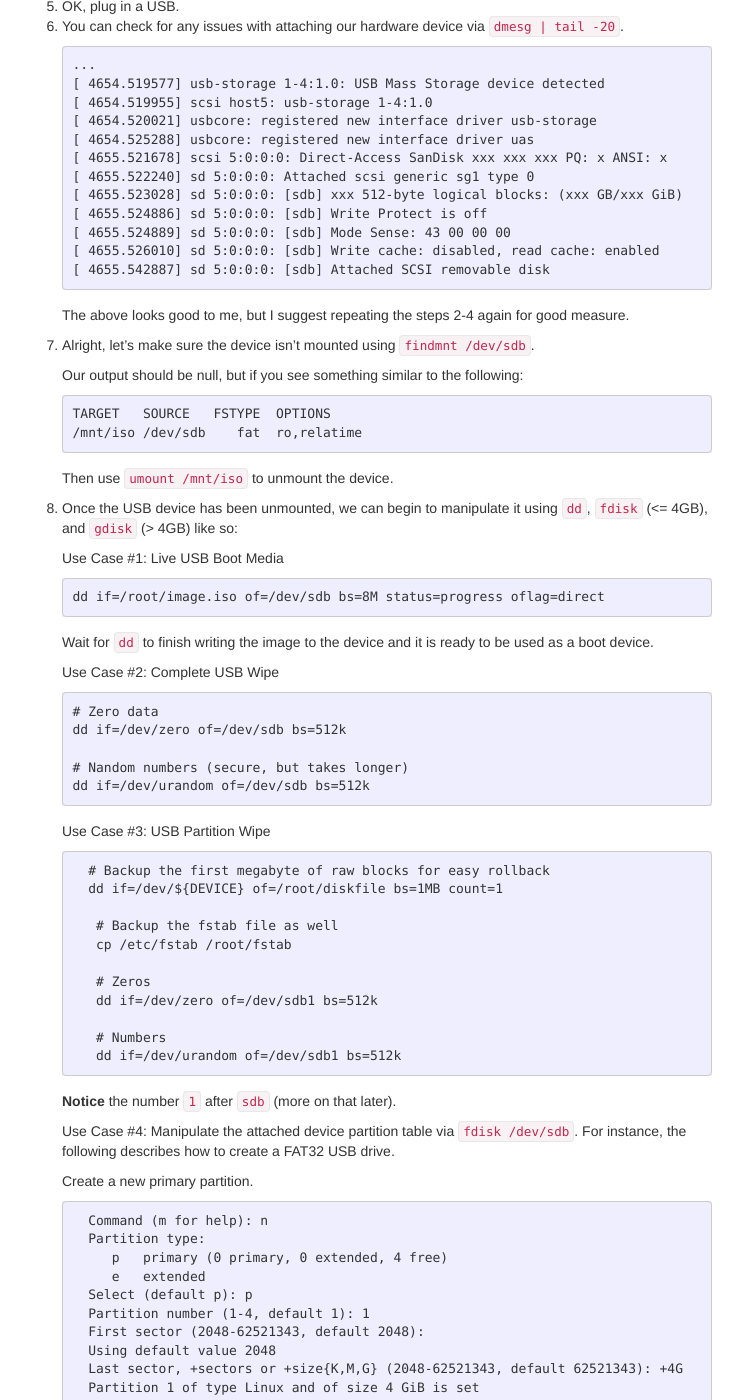
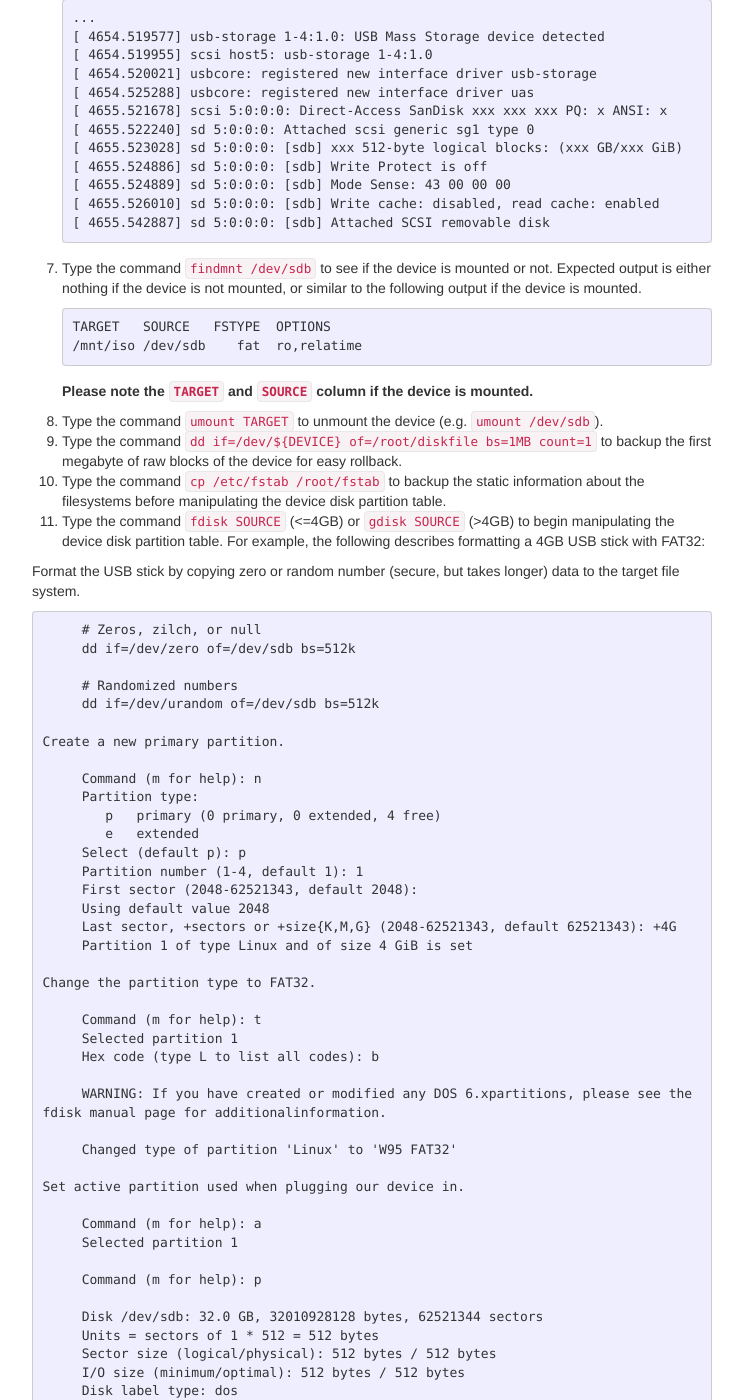
Before and after one commit to ecwpz91/ecwpz91.github.io, a Jekyll site: the page built from _posts/2018-03-06-USB Stick Command Line Utilities.md, in a window 1280 px wide and 1400 px high, scrolled down 1422 px. Shown: the whole window, without its empty margins (268-1011 px from the left). Built offline with Jekyll 4.4.1, drawn with Linux system fonts in a browser that asks for light colours; nearby versions of some CDN libraries; some of the changed text lies outside the part shown.

Commit message:
Checkpoint

```diff
--- a/_posts/2018-03-06-USB Stick Command Line Utilities.md
+++ b/_posts/2018-03-06-USB Stick Command Line Utilities.md
@@ -6,13 +6,12 @@
 
 # Problem
 
-The following describes some command line utilities encountered when dealing with USB devices on an installation of RHEL/CentOS.
+The following describes some command line utilities encountered when dealing with USB devices on an installation of Fedora/RHEL/CentOS.
 
 # Solution
 
-1. Before plugging in a USB stick (done later), open a terminal, login as root via `su -`.
-
-2. First issue `df -HT` to list our system's currently attached mount points.
+1. Open a terminal and type the command `su -` to login as root user.
+2. Type the command `df -HT` to get the list of attached mount points.
 
        Filesystem            Type      Size  Used Avail Use% Mounted on
        /dev/mapper/rhel-root xfs       xxxG  xxxG   xxG   x% /
@@ -25,7 +24,7 @@
        tmpfs                 tmpfs     xxxG     x  xxxG   x% /run/user/0
        tmpfs                 tmpfs     xxxG     x  xxxG   x% /run/user/543218
 
-3. Next type `lsblk -f` to examine the list of attached block devices.
+3. Type the command `lsblk -f` to get the list of attached block devices.
 
        NAME          FSTYPE      LABEL UUID                      MOUNTPOINT
        sda
@@ -35,7 +34,7 @@
          ├─rhel-swap swap              xxx-xxx-xxx-xxx-xxx-xxx   [SWAP]
          └─rhel-home xfs               xxx-xxx-xxx-xxx-xxx-xxx   /home
 
-4. Then get the list of attached disk partitions to our system using `fdisk -l`.
+4. Type the command `fdisk -l` to get list of attached disk partitions.
 
        Disk /dev/sda: xxx GB, xxx bytes, xxx sectors
        Units = sectors of 1 * 512 = 512 bytes
@@ -44,29 +43,27 @@
        Disk label type: dos
        Disk identifier: 0x0006f012
 
-          Device Boot      Start         End      Blocks   Id  System
-       /dev/sda1   *         xxx         xxx         xxx   83  Linux
-       /dev/sda2             xxx         xxx         xxx   8e  Linux LVM
+       Device Boot      Start         End      Blocks   Id  System
+       /dev/sda1   *      xxx         xxx         xxx   83  Linux
+       /dev/sda2          xxx         xxx         xxx   8e  Linux LVM
 
        Disk /dev/mapper/rhel-root: xxx GB, xxx bytes, xxx sectors
        Units = sectors of 1 * 512 = 512 bytes
        Sector size (logical/physical): 512 bytes / 512 bytes
        I/O size (minimum/optimal): 512 bytes / 512 bytes
 
-
        Disk /dev/mapper/rhel-swap: xxx GB, xxx bytes, xxx sectors
        Units = sectors of 1 * 512 = 512 bytes
        Sector size (logical/physical): 512 bytes / 512 bytes
        I/O size (minimum/optimal): 512 bytes / 512 bytes
-
 
        Disk /dev/mapper/rhel-home: xxx GB, xxx bytes, xxx sectors
        Units = sectors of 1 * 512 = 512 bytes
        Sector size (logical/physical): 512 bytes / 512 bytes
        I/O size (minimum/optimal): 512 bytes / 512 bytes
 
-5. OK, plug in a USB.
-5. You can check for any issues with attaching our hardware device via `dmesg | tail -20`.
+5. Plug in a USB stick.
+6. Type the command `dmesg | tail -20` to any issues with attaching the device.
 
        ...
        [ 4654.519577] usb-storage 1-4:1.0: USB Mass Storage device detected
@@ -81,50 +78,25 @@
        [ 4655.526010] sd 5:0:0:0: [sdb] Write cache: disabled, read cache: enabled
        [ 4655.542887] sd 5:0:0:0: [sdb] Attached SCSI removable disk
 
-   The above looks good to me, but I suggest repeating the steps 2-4 again for good measure.
-
-7. Alright, let's make sure the device isn't mounted using `findmnt /dev/sdb`.
-
-   Our output should be null, but if you see something similar to the following:
+7. Type the command `findmnt /dev/sdb` to see if the device is mounted or not. Expected output is either nothing if the device is not mounted, or similar to the following output if the device is mounted.
 
        TARGET   SOURCE   FSTYPE  OPTIONS
        /mnt/iso /dev/sdb    fat  ro,relatime
 
-   Then use `umount /mnt/iso` to unmount the device.
+   **Please note the `TARGET` and `SOURCE` column if the device is mounted.**
 
-9. Once the USB device has been unmounted, we can begin to manipulate it using `dd`, `fdisk` (<= 4GB), and `gdisk` (> 4GB) like so:
+8. Type the command `umount TARGET` to unmount the device (e.g. `umount /dev/sdb`).
+9. Type the command `dd if=/dev/${DEVICE} of=/root/diskfile bs=1MB count=1` to backup the first megabyte of raw blocks of the device for easy rollback.
+10. Type the command `cp /etc/fstab /root/fstab` to backup the static information about the filesystems before manipulating the device disk partition table.
+11. Type the command `fdisk SOURCE` (<=4GB) or `gdisk SOURCE` (>4GB) to begin manipulating the device disk partition table. For example, the following describes formatting a 4GB USB stick with FAT32:
 
-   Use Case #1: Live USB Boot Media
+   Format the USB stick by copying zero or random number (secure, but takes longer) data to the target file system.
 
-       dd if=/root/image.iso of=/dev/sdb bs=8M status=progress oflag=direct
+         # Zeros, zilch, or null
+         dd if=/dev/zero of=/dev/sdb bs=512k
 
-   Wait for `dd` to finish writing the image to the device and it is ready to be used as a boot device.
-
-   Use Case #2: Complete USB Wipe
-
-       # Zero data
-       dd if=/dev/zero of=/dev/sdb bs=512k
-
-       # Nandom numbers (secure, but takes longer)
-       dd if=/dev/urandom of=/dev/sdb bs=512k
-
-   Use Case #3: USB Partition Wipe
-
-         # Backup the first megabyte of raw blocks for easy rollback
-         dd if=/dev/${DEVICE} of=/root/diskfile bs=1MB count=1
-
-          # Backup the fstab file as well
-          cp /etc/fstab /root/fstab
-
-          # Zeros
-          dd if=/dev/zero of=/dev/sdb1 bs=512k
-
-          # Numbers
-          dd if=/dev/urandom of=/dev/sdb1 bs=512k
-
-   **Notice** the number `1` after `sdb` (more on that later).
-
-   Use Case #4: Manipulate the attached device partition table via `fdisk /dev/sdb`. For instance, the following describes how to create a FAT32 USB drive.
+         # Randomized numbers
+         dd if=/dev/urandom of=/dev/sdb bs=512k
 
     Create a new primary partition.
 
@@ -186,9 +158,26 @@
 
          mount /dev/sdb1 /mnt/dvdiso/
 
+8. Copy a file (from standard input to standard output, by default) with a changeable I/O block size, while optionally performing conversions on it.
+
+       # Example of creating a USB boot media
+       dd if=/root/image.iso of=/dev/sdb bs=8M status=progress oflag=direct
+
 # Summary
 
-command line utility, which is available on most Unix-like operating systems, including Linux distributions and OS X, and [has a Windows port available too](http://www.chrysocome.net/dd).
+It has to do with the way linux (and all unixes) name their drives, much in the way that windows uses C:, D:, etc. (NOTE: This is what we call a metaphor. In other words, a blatant lie that helps people understand without being even remotely accurate. Read on for a more detailed explanation...)
+
+/dev/ is the part in the unix directory tree that contains all "device" files -- unix traditionally treats just about everything you can access as a file to read from or write to.
+sd originally identified a SCSI device, but since the wildgrowth of USB (and other removable) data carriers it became a catch-all for any block device (another unix term; in this context, anything capable of carrying data) that wasn't already accessible via IDE. When SATA came around, the developers figured it'd be much easier and much more convenient for everyone to add it into the existing framework rather than write a whole new framework.
+The letter immediately after sd signifies the order in which it was first found -- a,b,c...z, Aa...Az... etc. (Not that there are many situations in the real world where more than 26 discrete block devices are on the same bus...)
+Finally, the number after that signifies the partition on the device. Note that because of the rather haphazard way PCs handle partitioning there are only four "primary" partitions, so the numbering will be slightly off from the actual count. This isn't a terrible problem as the main purpose for the naming scheme is to have a unique and recognizable identifier for each partition found in this manner...
+So /dev/sda9 means the ninth partition on the first drive.
+
+command line utility, which is available on most Unix-like operating systems, including Linux distributions and OS X, and [has a Windows port available too][2].
 
 
 Use the `dd` command to overwrite an installation ISO image directly to the USB device.
+
+
+[1]: https://fedoraproject.org/wiki/How_to_create_and_use_Live_USB#Command_line_.22direct_write.22_method_.28most_operating_systems.2C_non-graphical.2C_destructive.29
+[2]: http://www.chrysocome.net/dd
```
Also changed, not shown: other parts of _posts/2018-03-06-USB Stick Command Line Utilities.md (+1 -1 lines).
